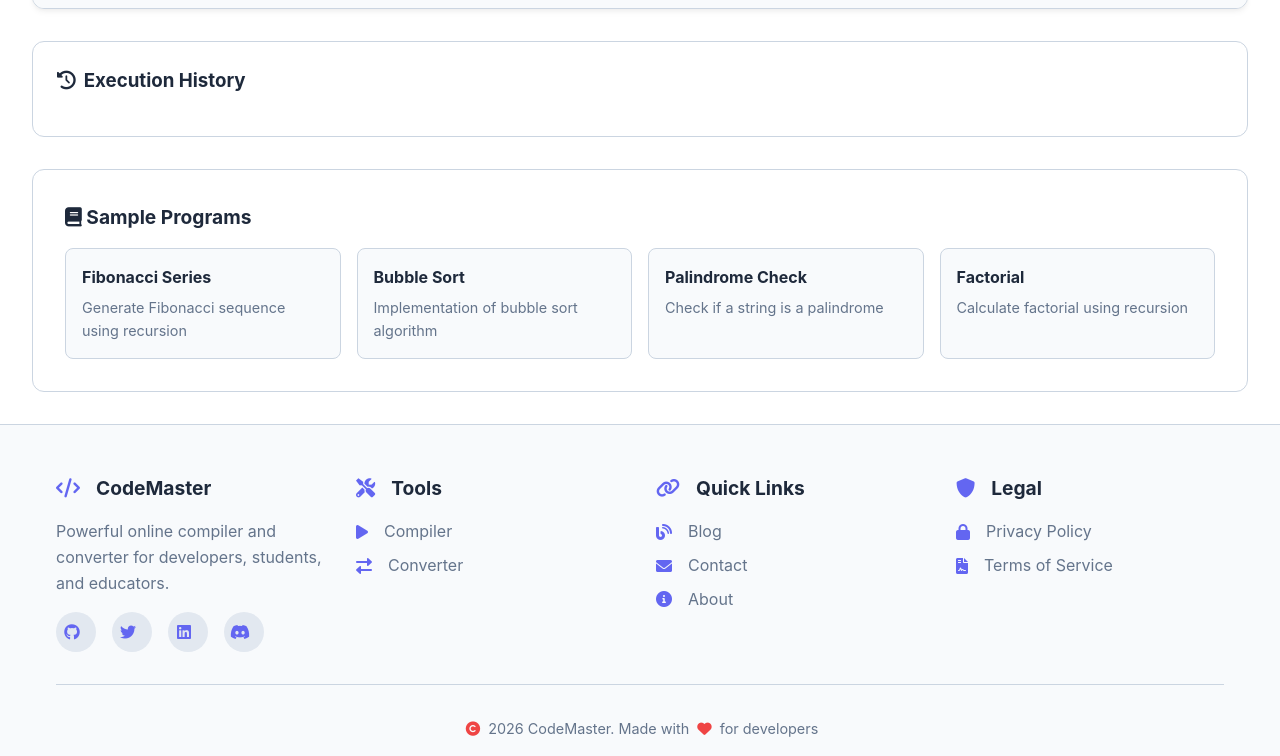
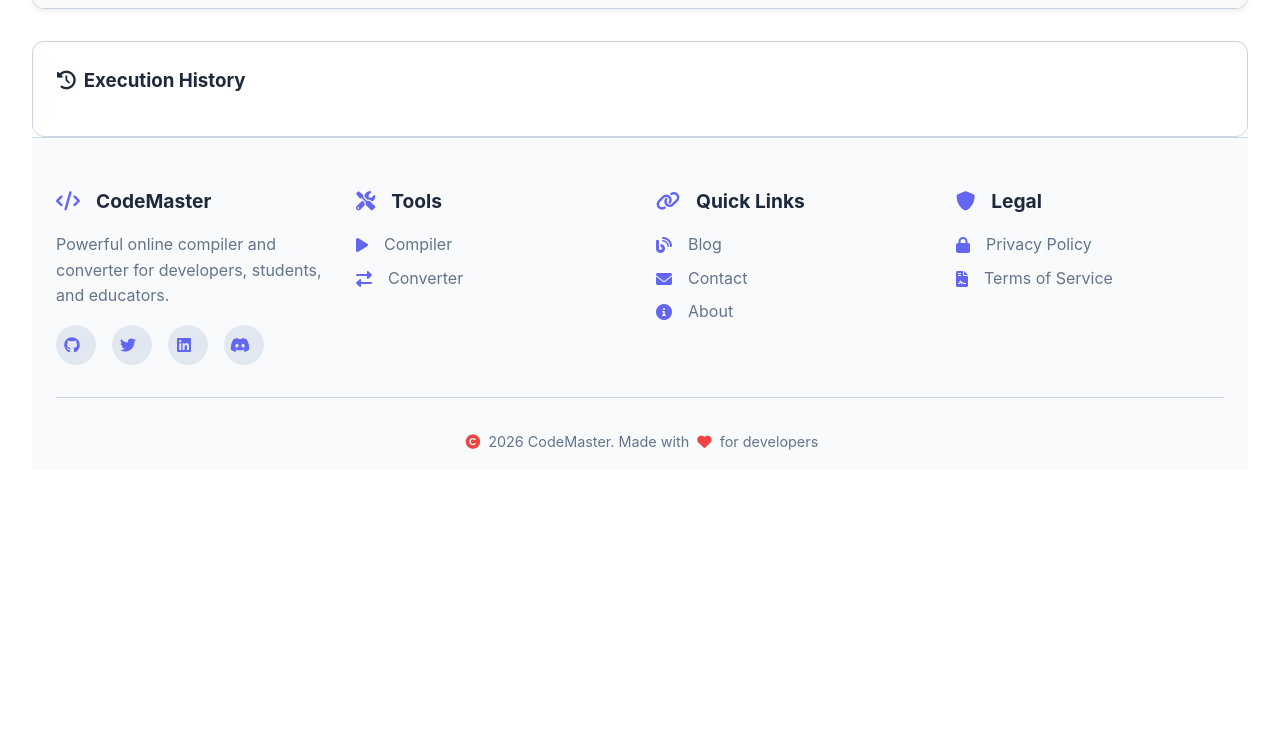
Before and after one commit to zohaib704-ai/new-compile, a plain HTML site: page compiler.html in a window 1280 px wide. Shown: the part 952-1708 px from the top of the page. After the commit the page ends 1453 px from the top, so only its background shows below. Drawn offline with Linux system fonts and the light colour scheme.

Commit message:
Refactor compiler.html structure and styles

```diff
--- a/compiler.html
+++ b/compiler.html
@@ -284,29 +284,7 @@
     </div>
 </div>
 
-            <div class="sample-section">
-                <h3 class="sample-title"><i class="fas fa-book"></i> Sample Programs</h3>
-                <div class="sample-grid">
-                    <div class="sample-card" onclick="loadSample('fibonacci')">
-                        <h4>Fibonacci Series</h4>
-                        <p>Generate Fibonacci sequence using recursion</p>
-                    </div>
-                    <div class="sample-card" onclick="loadSample('sort')">
-                        <h4>Bubble Sort</h4>
-                        <p>Implementation of bubble sort algorithm</p>
-                    </div>
-                    <div class="sample-card" onclick="loadSample('palindrome')">
-                        <h4>Palindrome Check</h4>
-                        <p>Check if a string is a palindrome</p>
-                    </div>
-                    <div class="sample-card" onclick="loadSample('factorial')">
-                        <h4>Factorial</h4>
-                        <p>Calculate factorial using recursion</p>
-                    </div>
-                </div>
-            </div>
-        </div>
-    </main>
+
 
     <footer class="footer">
         <div class="container">
```
